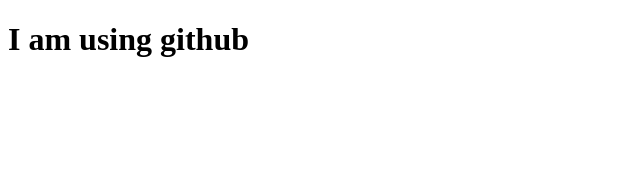
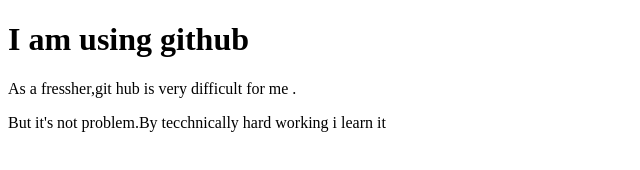
Before and after one commit to princedas25/my-first-website, a plain HTML site: page index.html in a window 1280 px wide. Shown: the whole page, without its empty margins (0-640 px from the left). Drawn offline with Linux system fonts and the light colour scheme.

```diff
--- a/index.html
+++ b/index.html
@@ -7,6 +7,8 @@
 </head>
 <body>
     <h1>I am using github</h1>
+    <p>As a fressher,git hub is very difficult for me .</p>
+    <p>But it's not problem.By tecchnically hard working i learn it </p>
 
 </body>
 </html>
```
Also changed, not shown: 1 other file.
